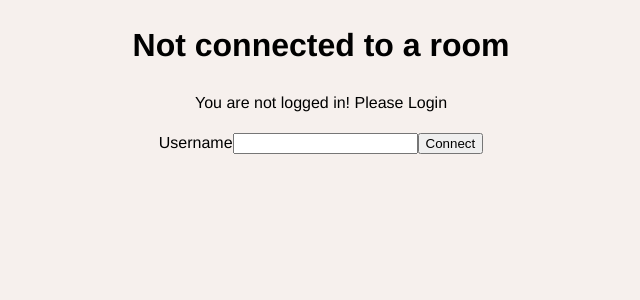
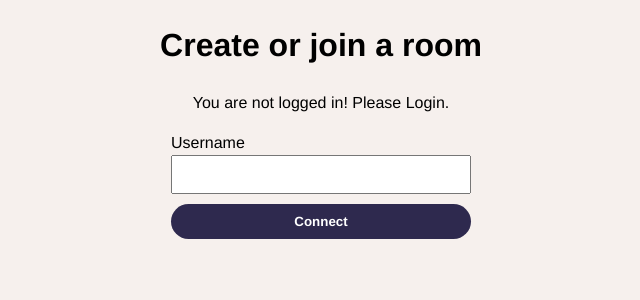
Before and after one commit to aaronharinck/vue-socketio-rooms, a Vue app in the folder vue-rooms-demo/: page /rooms in a window 1280 px wide. Shown: the top 300 px of the page, without its empty margins (319-959 px from the left). Built offline with nearby package versions, Linux system fonts and the light colour scheme.

Commit message:
rooms styling

```diff
--- a/vue-rooms-demo/src/App.vue
+++ b/vue-rooms-demo/src/App.vue
@@ -89,6 +89,7 @@ a.button {
 }
 
 .button {
+  border: 0;
   border-radius: 25rem;
   padding: 1.5rem 3.5rem;
   background: var(--colorSecondary);
--- a/vue-rooms-demo/src/views/Rooms.vue
+++ b/vue-rooms-demo/src/views/Rooms.vue
@@ -1,11 +1,11 @@
 <template>
   <div class="hello">
     <router-view></router-view>
-    <h1>{{ connectedRoom }}</h1>
-    <div v-if="!loggedIn">
-      <p>You are not logged in! Please Login {{ enteredName }}</p>
+    <h1>Create or join a room</h1>
+    <div v-if="!loggedIn" class="login-container">
+      <p>You are not logged in! Please Login. <br />{{ enteredName }}</p>
       <p v-if="loginError">{{ loginError }}</p>
-      <form @submit.prevent="">
+      <form @submit.prevent="" class="login-form">
         <label for="user-name">Username</label>
         <input
           id="user-name"
@@ -14,7 +14,7 @@
           @keyup.enter="logIn"
           v-model.trim="enteredName"
         />
-        <button @click="logIn">Connect</button>
+        <button class="button" @click="logIn">Connect</button>
       </form>
     </div>
     <div v-if="loggedIn">
@@ -24,28 +24,36 @@
         </li>
       </ul>
       <p>
-        <button @click="chat('chat from button')">
+        <!-- <button class="button" @click="chat('chat from button')">
           Send chat message to server
+        </button> -->
+      </p>
+      <p>
+        <button
+          v-if="!createdRoom"
+          class="button button-rooms"
+          @click="createRoom()"
+        >
+          Create a new room
         </button>
       </p>
-      <p>
-        <button @click="createRoom('room1')">
-          Create a room
-        </button>
-      </p>
+      <div class="roomCards-container">
         <div
           class="roomCard"
           v-for="room in rooms"
           :key="room.name"
           @click="joinRoom(room.name)"
         >
-        {{ room.name }}
+          <span class="roomCard-name">{{ room.name }}</span>
           <!-- room users -->
           <!-- <span v-for="user in Object.values(room.users)" :key="user">
           {{ " " + user }}
         </span> -->
           <!-- show amount of users -->
-        <p>{{ Object.values(room.users).length }} / 8</p>
+          <p class="roomCard-userCount">
+            {{ Object.values(room.users).length }} / 8
+          </p>
+        </div>
       </div>
     </div>
   </div>
@@ -66,6 +74,7 @@ export default {
       clientNames: [],
       rooms: "",
       connectedRoom: "Not connected to a room",
+      createdRoom: false,
     };
   },
   props: {
@@ -133,6 +142,7 @@ export default {
     //You can create a room by letting someone join a room which does not exist
     createRoom() {
       this.socket.emit("createRoom");
+      this.createdRoom = true;
     },
     //Join a room that already exists
     joinRoom(roomName) {
@@ -144,6 +154,44 @@ export default {
 
 <!-- Add "scoped" attribute to limit CSS to this component only -->
 <style scoped>
+/* LOGIN */
+.login-container {
+  max-width: 96rem;
+  margin: 0 auto;
+  align-items: center;
+}
+
+.login-form {
+  display: flex;
+  flex-flow: column;
+  max-width: 30rem;
+  margin: 0 auto;
+}
+
+.login-form label {
+  text-align: left;
+}
+
+.login-form input {
+  padding: 1rem;
+}
+
+.login-form button.button {
+  border: 0;
+  padding: 1rem;
+  color: var(--colorWhite);
+  margin: 1rem 0;
+  font-weight: bold;
+  font-family: Avenir, Helvetica, Arial, sans-serif;
+}
+
+/* END LOGIN */
+
+.button-rooms {
+  color: var(--colorWhite);
+  font-weight: bold;
+}
+
 h3 {
   margin: 40px 0 0;
 }
@@ -158,9 +206,35 @@ li {
 a {
   color: #42b983;
 }
+
 .roomCard {
-  padding: 20px;
-  background: greenyellow;
+  padding: 2rem;
+  background: var(--colorMain);
   cursor: pointer;
+  max-width: 100%;
+  margin: 1rem 2rem;
+  border-radius: 2rem;
+}
+
+.roomCard-name {
+  font-weight: bold;
+}
+
+.roomCard-userCount {
+  margin: 1rem;
+}
+
+.roomCards-container {
+  max-width: 96rem;
+  margin: 0 auto;
+  display: grid;
+  grid-template-columns: repeat(2, 1fr);
+  gap: 10px;
+}
+
+@media screen and (max-width: 550px) {
+  .roomCards-container {
+    grid-template-columns: repeat(1, 1fr);
+  }
 }
 </style>
```
Lines whose indentation alone changed are shown as unchanged.
